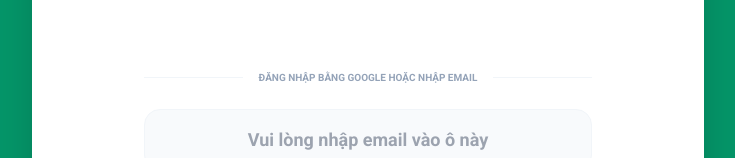
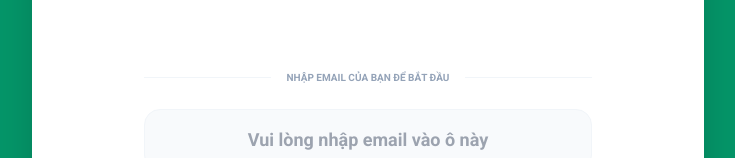
Before and after one commit to thhgicibit/GSthucnghiem, a React (Vite) app: page / in a window 1280 px wide. Shown: the part 549-707 px from the top of the page, without its empty margins (272-1007 px from the left). Built offline with nearby package versions, Linux system fonts and the light colour scheme.

Commit message:
Update email prompt text for user input

```diff
--- a/App.tsx
+++ b/App.tsx
@@ -270,7 +270,7 @@ const AppWrapper: React.FC = () => {
           </div>
           <div className="space-y-6 text-left max-w-md mx-auto w-full">
             <div className="flex justify-center mb-8"><div className="g_id_signin" data-type="standard"></div></div>
-            <div className="flex items-center space-x-4 mb-6"><div className="h-px flex-1 bg-slate-100"></div><span className="text-[10px] text-slate-400 font-black uppercase whitespace-nowrap">Đăng nhập bằng Google hoặc nhập email</span><div className="h-px flex-1 bg-slate-100"></div></div>
+            <div className="flex items-center space-x-4 mb-6"><div className="h-px flex-1 bg-slate-100"></div><span className="text-[10px] text-slate-400 font-black uppercase whitespace-nowrap">NHẬP EMAIL CỦA BẠN ĐỂ BẮT ĐẦU</span><div className="h-px flex-1 bg-slate-100"></div></div>
             <div className="relative" ref={suggestionRef}>
               <input
                 type="email"
```
